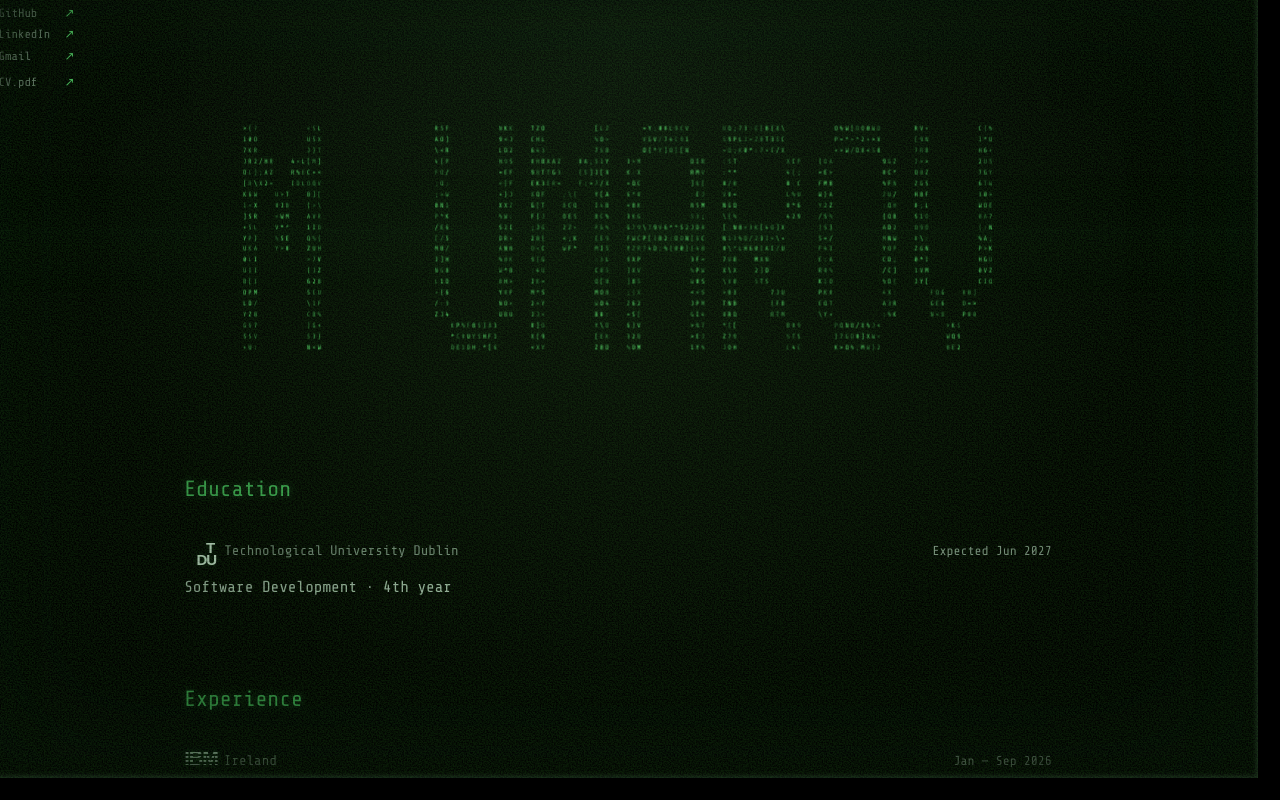
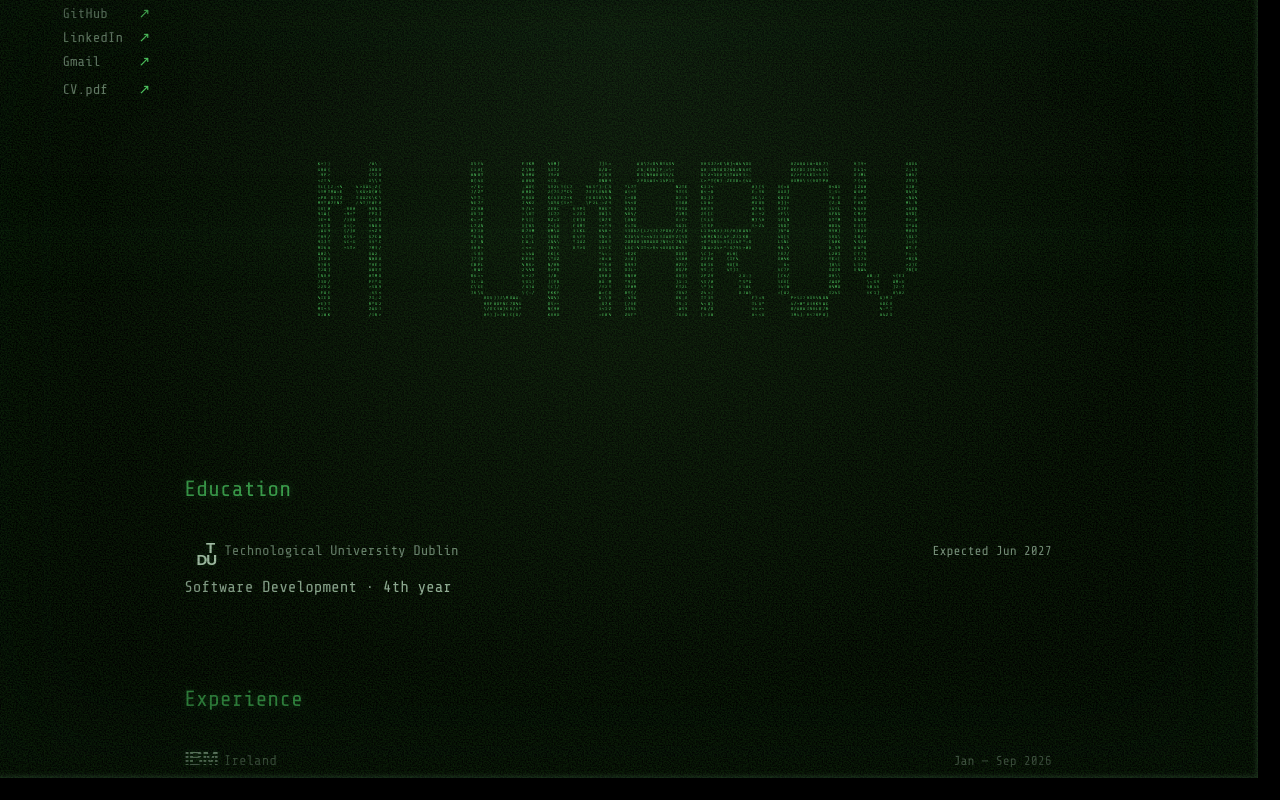
Before and after one commit to Muha126/umarov.eu, a React (Vite) app in the folder umarov-portfolio/: page / in a window 1280 px wide. Built offline with nearby package versions, Linux system fonts and the light colour scheme.

Commit message:
fix sizing

```diff
--- a/umarov-portfolio/src/App.css
+++ b/umarov-portfolio/src/App.css
@@ -8,7 +8,8 @@
 .crt-filter-defs { position: absolute; width: 0; height: 0; pointer-events: none; }
 .crt-screen { position: relative; height: 100svh; overflow: hidden; background: #000; }
 .crt-screen-ready { filter: url('#crt-curvature'); }
-.crt-viewport { height: 100%; overflow-y: auto; overflow-x: hidden; }
+.crt-viewport { height: 100%; overflow-y: auto; overflow-x: hidden; scrollbar-width: none; }
+.crt-viewport::-webkit-scrollbar { display: none; }
 
 /* Distort the composed viewport, so curvature stays tied to the glass while scrolling. */
 .crt-glass {
@@ -73,20 +74,20 @@
 .social-links {
   position: absolute;
   top: 28px;
-  left: 1.6vw;
+  left: calc(1.6vw + 64px);
   display: flex;
   flex-direction: column;
   align-items: flex-start;
   gap: 7px;
   color: #8b9e91;
-  font-size: 12px;
+  font-size: 14px;
   line-height: 1.2;
 }
 
 .social-links a {
   display: grid;
-  width: 82px;
-  grid-template-columns: 66px 16px;
+  width: 94px;
+  grid-template-columns: 76px 18px;
   align-items: center;
   transition: color 160ms ease;
 }
@@ -98,11 +99,10 @@
 
 .console-name {
   display: block;
-  width: 100%;
+  width: 51.2%;
   height: clamp(180px, 31vw, 470px);
-  transform: scale(0.64);
-  transform-origin: center center;
-  filter: drop-shadow(0 0 8px rgba(102, 255, 128, .3));
+  margin-inline: auto;
+  filter: drop-shadow(0 0 4px rgba(102, 255, 128, .22));
 }
 
 
@@ -268,7 +268,7 @@
 
 @media (max-width: 600px) {
   .terminal { padding-inline: 6vw; }
-  .social-links { top: 22px; left: 4vw; font-size: 11px; }
+  .social-links { top: 22px; left: calc(4vw + 64px); font-size: 13px; }
   .console-name { height: 180px; }
   .experience { width: 88%; margin-top: 40px; }
   .experience-heading { flex-wrap: wrap; gap: 2px 12px; }
--- a/umarov-portfolio/src/App.jsx
+++ b/umarov-portfolio/src/App.jsx
@@ -99,30 +99,32 @@ function ConsoleName() {
       canvas.height = Math.round(height * dpr)
       context.setTransform(dpr, 0, 0, dpr, 0, 0)
       // Each large letter is itself built from a grid of tiny console characters.
-      const subdivisions = width < 600 ? 1 : 3
-      const columns = 47 * subdivisions
-      const rows = 7 * subdivisions
+      const subdivisionsX = 4
+      const subdivisionsY = 4
+      const columns = 47 * subdivisionsX
+      const rows = 7 * subdivisionsY
       const stepX = width / columns
-      const stepY = Math.min(height / rows, stepX * 2.05)
+      const stepY = Math.min(height / rows, (width / 47) * 1.75 / subdivisionsY)
       const top = (height - rows * stepY) / 2
       const letters = 'M UMAROV'
       cells = []
       for (let y = 0; y < rows; y++) {
         for (let x = 0; x < columns; x++) {
-          const blockX = Math.floor(x / subdivisions)
+          const blockX = Math.floor(x / subdivisionsX)
           const letterIndex = Math.floor(blockX / 6)
           const letterX = blockX % 6
           const letter = letters[letterIndex]
-          const active = glyphs[letter]?.[Math.floor(y / subdivisions)]?.[letterX] === '1'
+          const active = glyphs[letter]?.[Math.floor(y / subdivisionsY)]?.[letterX] === '1'
           cells.push({
-            x: x * stepX, y: top + y * stepY, active,
+            x: Math.round(x * stepX * dpr) / dpr,
+            y: Math.round((top + y * stepY) * dpr) / dpr, active,
             char: alphabet[Math.floor(Math.random() * alphabet.length)],
-            brightness: 0.45 + Math.random() * 0.55,
+            brightness: 0.68 + Math.random() * 0.32,
             settle: 450 + (x / columns) * 1250 + Math.random() * 700,
           })
         }
       }
-      context.font = `${Math.max(4, stepX * 1.2)}px "Share Tech Mono", monospace`
+      context.font = `${Math.min(stepX * 1.2, stepY)}px "Share Tech Mono", monospace`
       context.textBaseline = 'top'
       start = performance.now()
     }
```
